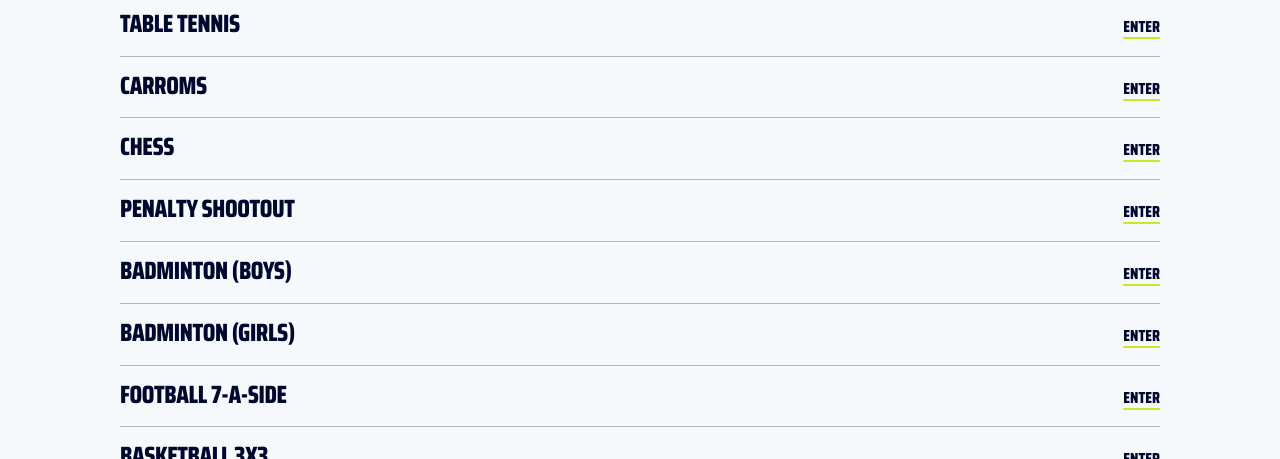
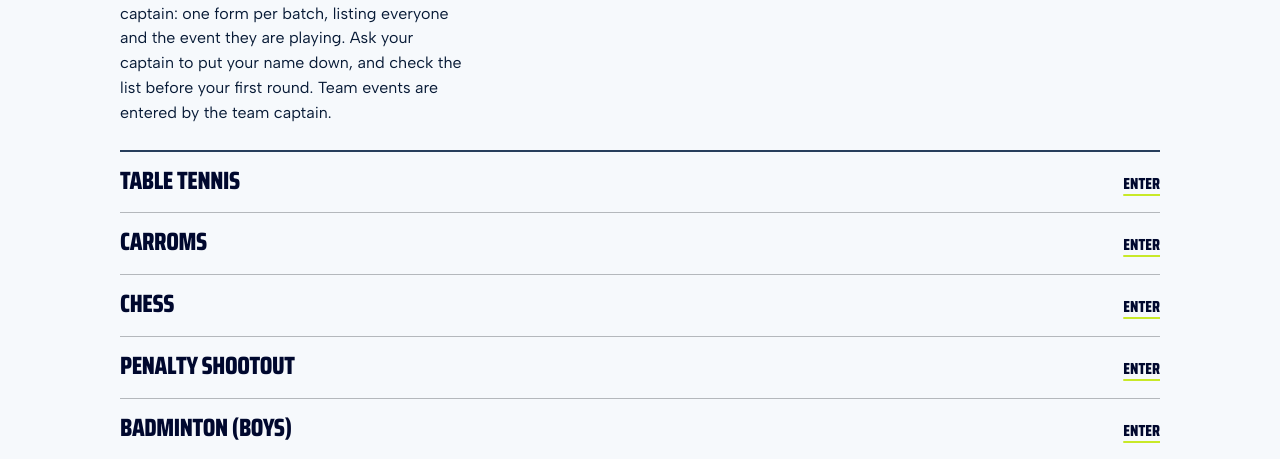
Before and after one commit to unnnii/aquil, a plain HTML site: page events.html in a window 1280 px wide. Shown: the part 641-1100 px from the top of the page. Drawn offline with Linux system fonts and the light colour scheme.

Commit message:
feat: tell players on the competitions page that captains enter them
One short paragraph above the event index: individual events come from the
batch captain, team events from the team captain, and players should check
the list before their first round. The README file map matches.

```diff
--- a/events.html
+++ b/events.html
@@ -56,6 +56,7 @@
     <div class="wrap">
       <div class="section-head">
         <h2>Events</h2>
+        <p class="lede">Individual events are entered by your batch captain: one form per batch, listing everyone and the event they are playing. Ask your captain to put your name down, and check the list before your first round. Team events are entered by the team captain.</p>
       </div>
       <div class="index">
         <a class="index-row" href="register.html?event=table-tennis">
@@ -102,7 +103,6 @@
     </div>
   </section>
 
-
 </main>
 
 <footer class="foot">
```
Also changed, not shown: 1 other file.
